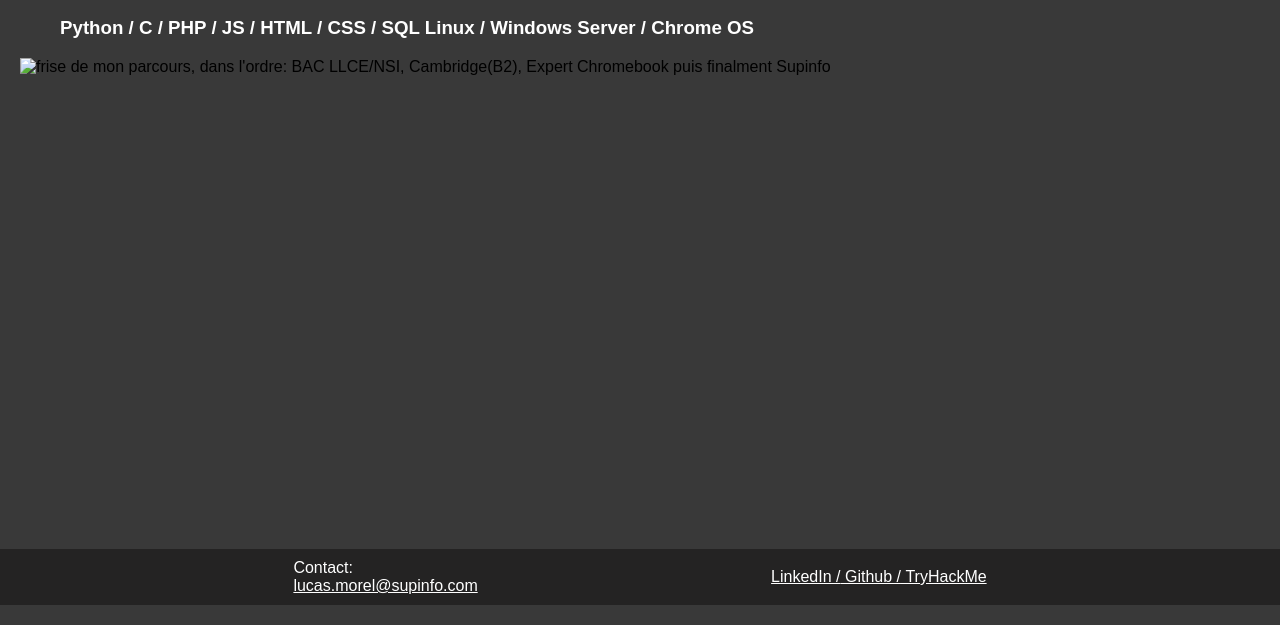
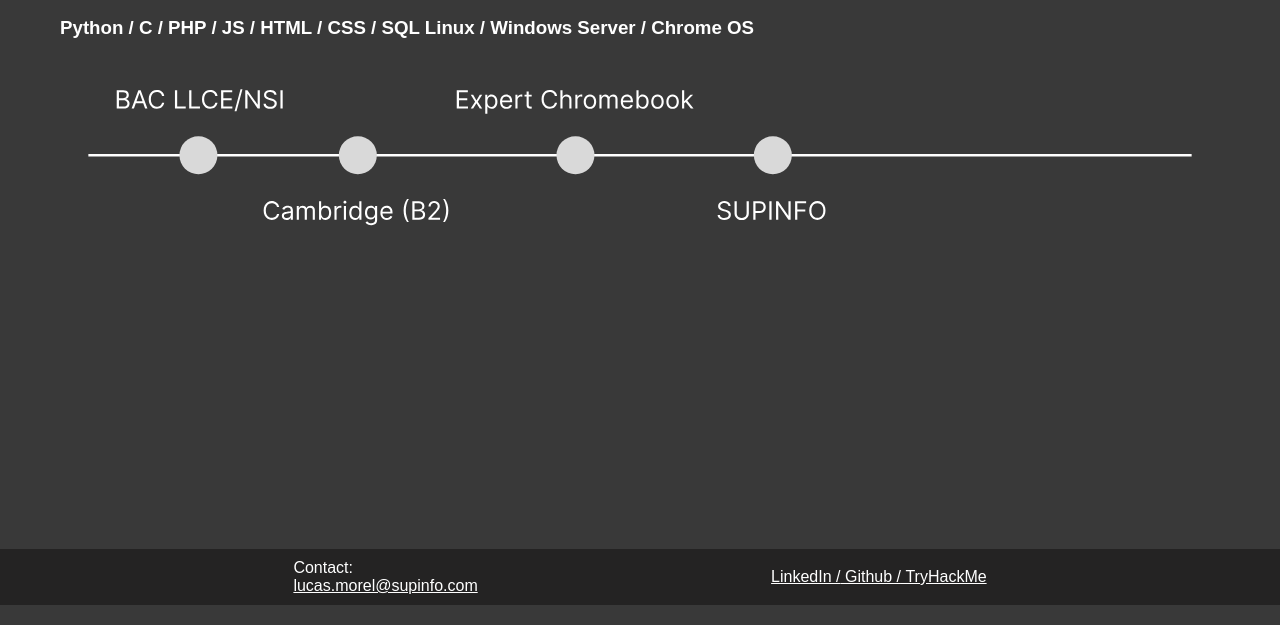
Before and after one commit to DiniBis/dinibis.github.io, a plain HTML site: page index.html in a window 1280 px wide. Shown: the part 175-800 px from the top of the page. Drawn offline with Linux system fonts and the light colour scheme.

Commit message:
màj: index.html frise.png → frise.svg

```diff
--- a/index.html
+++ b/index.html
@@ -17,7 +17,7 @@
     <h1>Lucas Morel</h1>
     <h2 class="gap">Élève à Supinfo</h2>
     <h3 class="big-gap">Python / C / PHP / JS / HTML / CSS / SQL Linux / Windows Server / Chrome OS</h3>
-    <img src="img/frise.png" width="100%" alt="frise de mon parcours, dans l'ordre: BAC LLCE/NSI, Cambridge(B2), Expert Chromebook puis finalment Supinfo">
+    <img src="img/frise.svg" width="100%" alt="frise de mon parcours, dans l'ordre: BAC LLCE/NSI, Cambridge(B2), Expert Chromebook puis finalment Supinfo">
 </main>
 <footer>
     <section id="contact">
```
